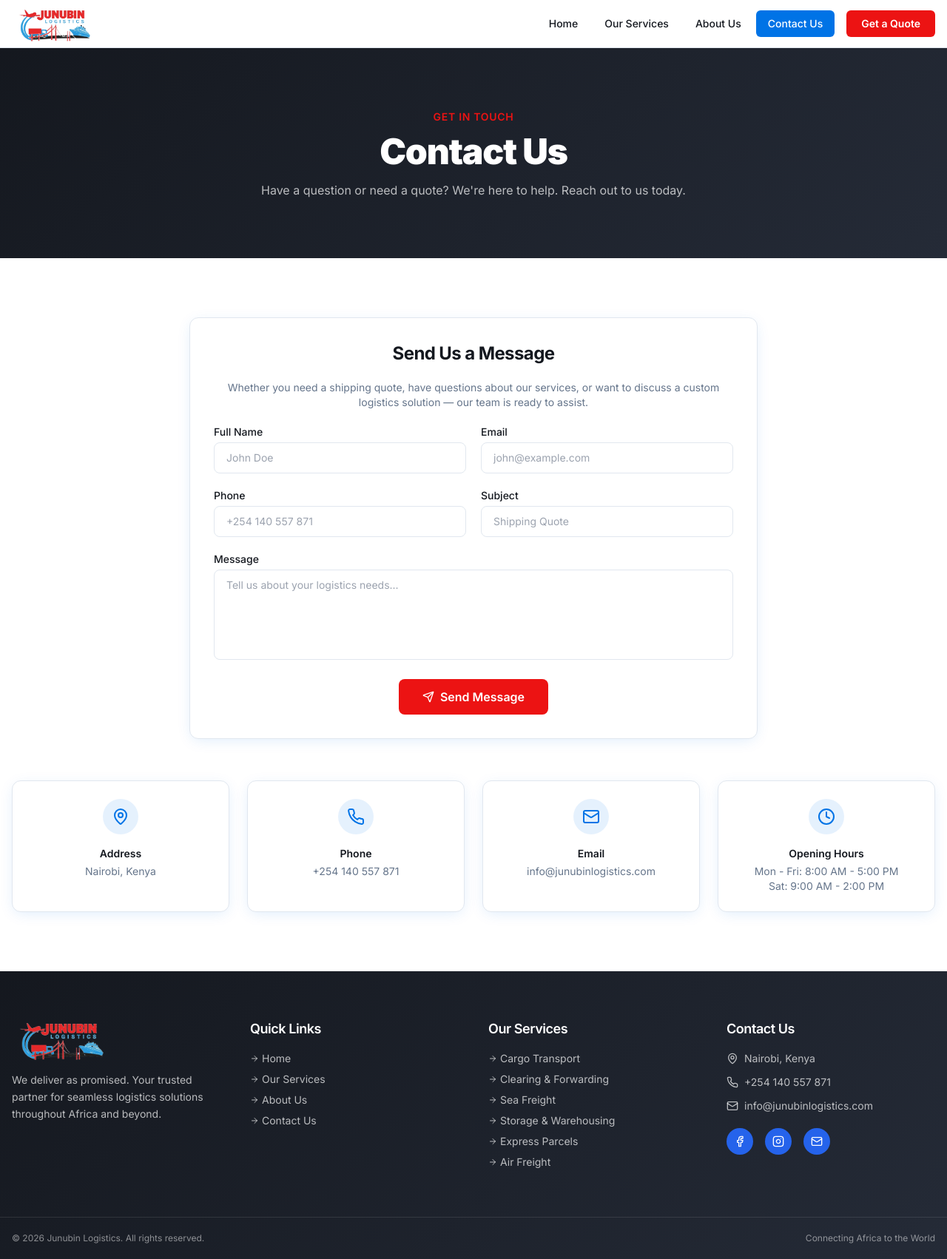
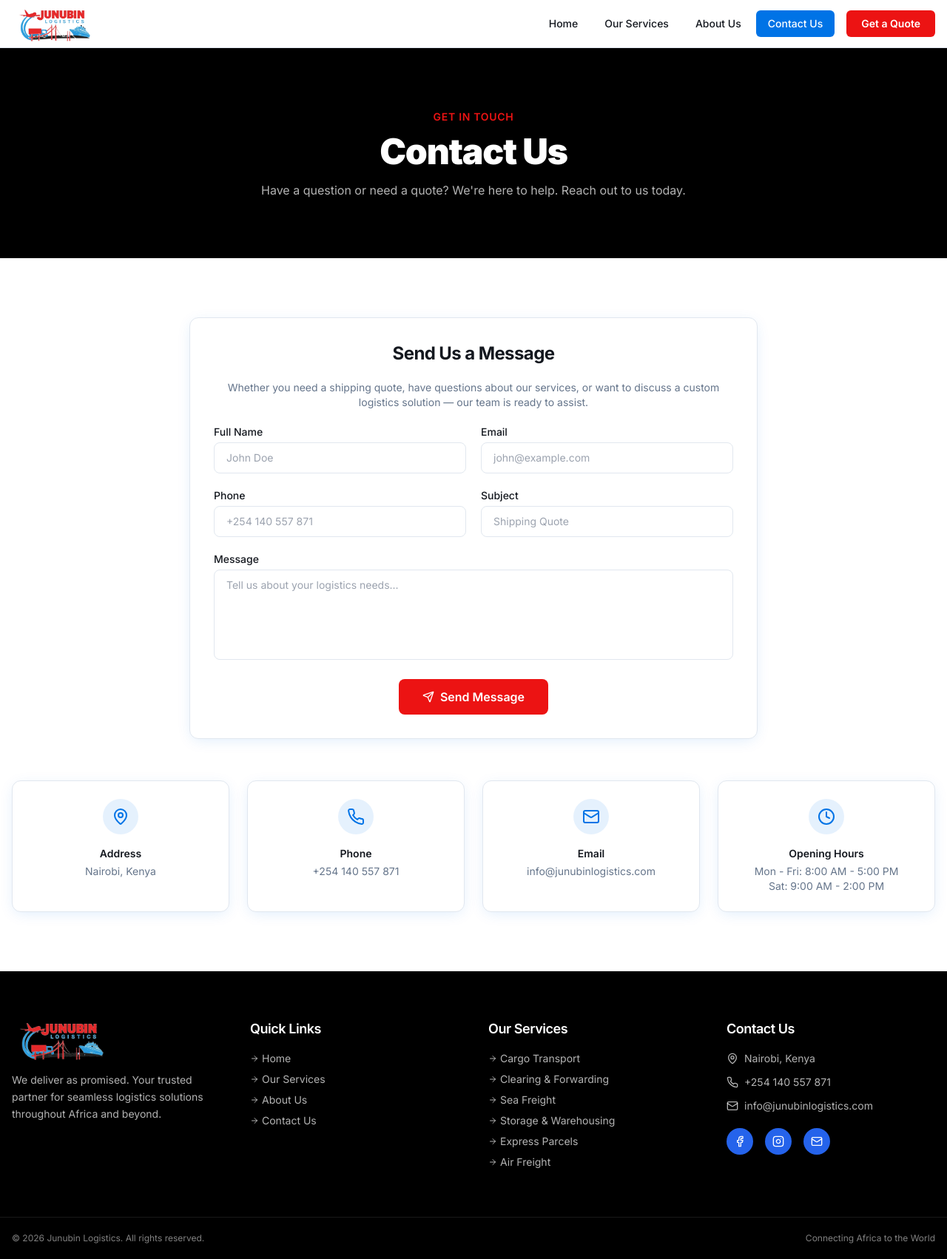
Before and after one commit to JosephOkumu/junubinlogistics, a React (Vite) app in the folder frontend/: page /contact in a window 1280 px wide. Shown: the whole page at 74% size. Built offline with nearby package versions, Linux system fonts and the light colour scheme; the HTML template or start-up script is replaced by a standard one.

Commit message:
chore: modify background colors for contact us and footer

```diff
--- a/frontend/src/components/Footer.tsx
+++ b/frontend/src/components/Footer.tsx
@@ -4,7 +4,7 @@ import logo from "@/assets/logo.png";
 
 const Footer = () => {
   return (
-    <footer className="bg-gradient-dark text-primary-foreground">
+    <footer className="bg-black text-primary-foreground">
       <div className="container mx-auto px-4 py-16">
         <div className="grid grid-cols-1 md:grid-cols-2 lg:grid-cols-4 gap-10">
           {/* Brand */}
--- a/frontend/src/pages/Contact.tsx
+++ b/frontend/src/pages/Contact.tsx
@@ -16,7 +16,7 @@ const Contact = () => {
   return (
     <Layout>
       {/* Hero */}
-      <section className="bg-gradient-dark py-20">
+      <section className="bg-black py-20">
         <div className="container mx-auto px-4 text-center">
           <span className="text-accent-red font-semibold text-sm uppercase tracking-wider">Get in Touch</span>
           <h1 className="text-4xl md:text-5xl font-black text-primary-foreground mt-3 mb-4">Contact Us</h1>
```
